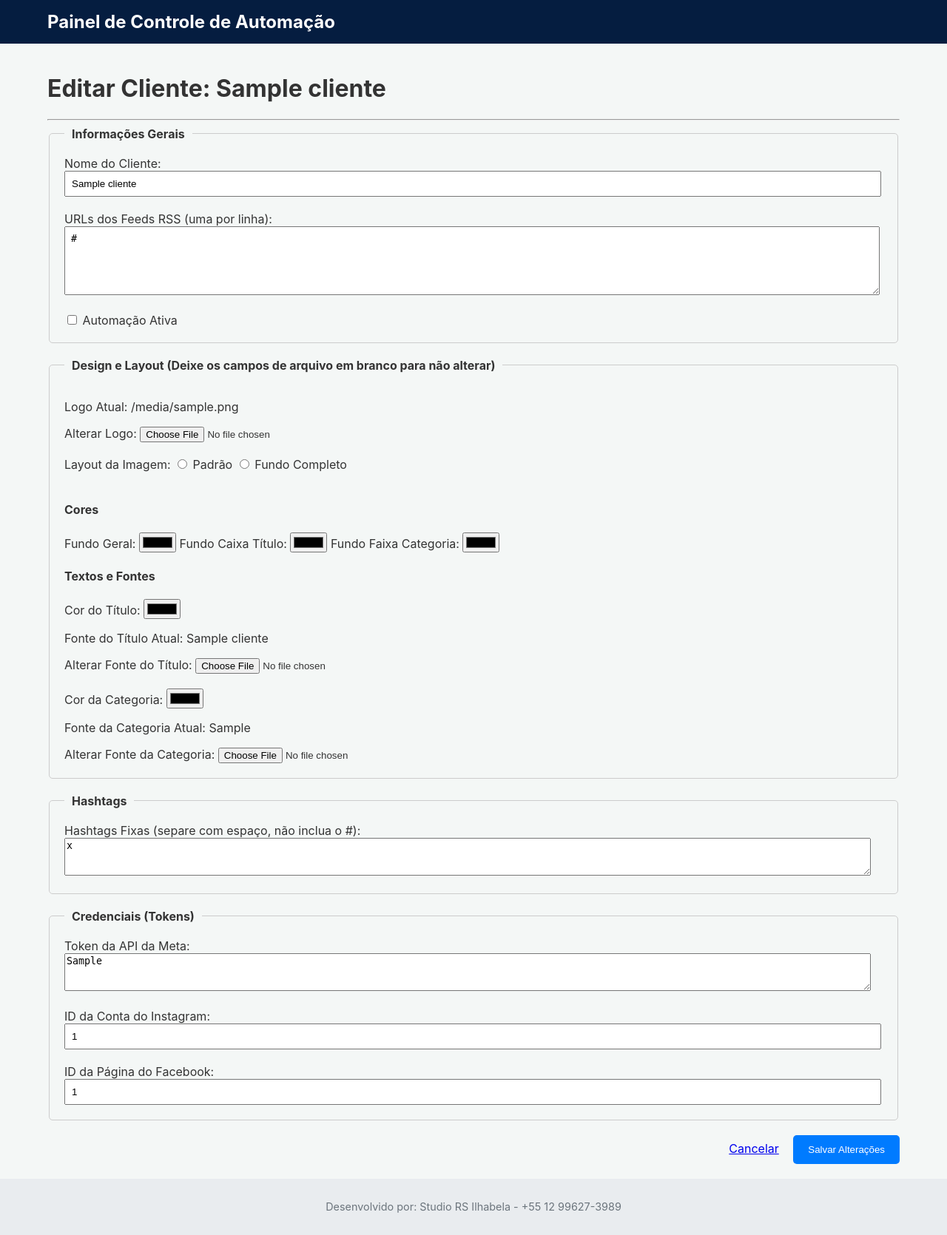
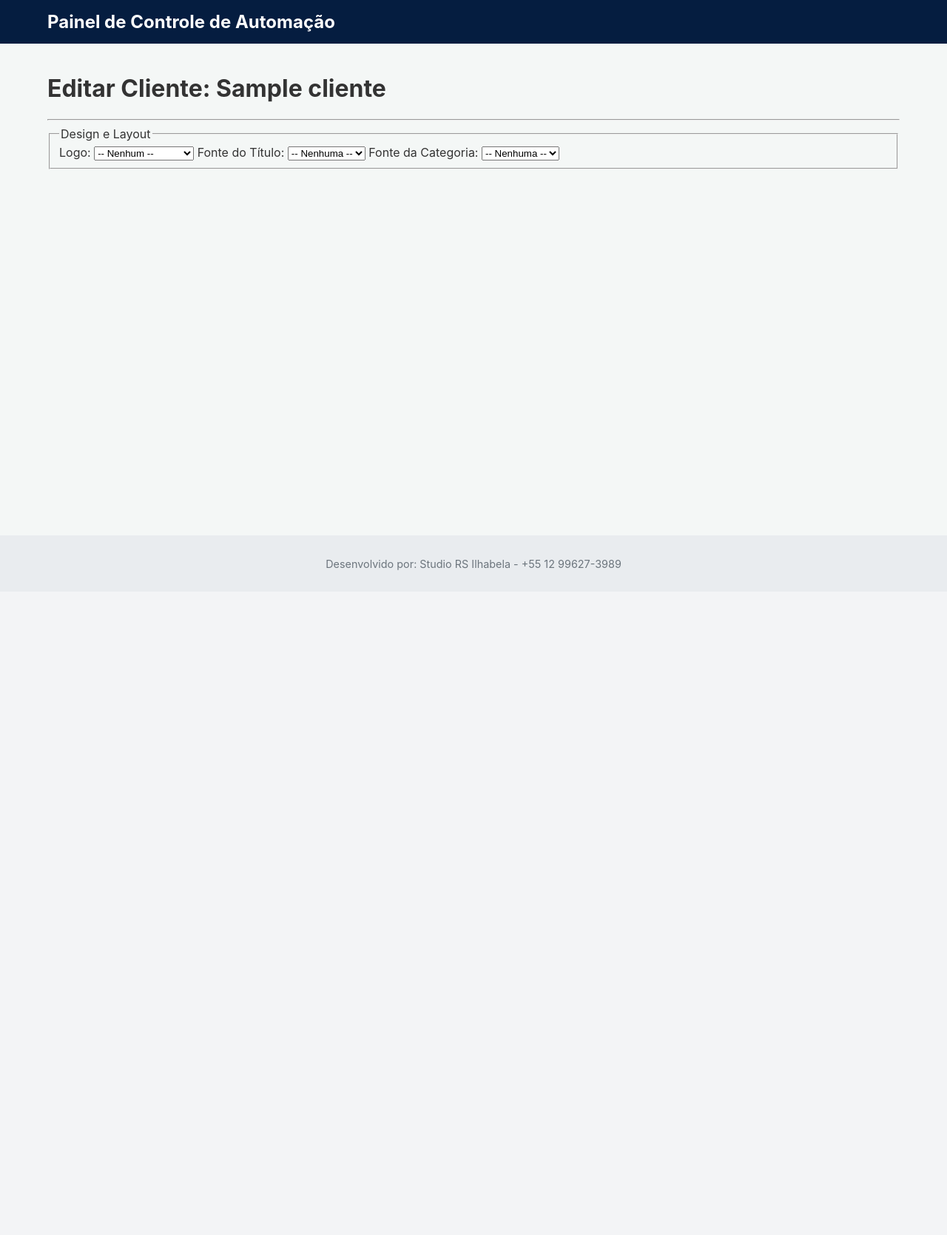
Before and after one commit to automacaoricardo33/rs-autoposter-social, a Flask app: template templates/editar_cliente.html in a window 1280 px wide. Shown: the whole page at 74% size. After the commit the page ends 771 px from the top, so only its background shows below. Run offline with Flask 3, Linux system fonts and the light colour scheme; the template is opened without the code that fills it: most values are stand-ins (such as "Sample title", 1, 10 or a date in 2020); some libraries are stand-ins or nearby versions.

Commit message:
Update editar_cliente.html

```diff
--- a/templates/editar_cliente.html
+++ b/templates/editar_cliente.html
@@ -1,81 +1,41 @@
 {% extends "base.html" %}
-
-{% block title %}
-Editar Cliente
-{% endblock %}
-
 {% block content %}
   <h1>Editar Cliente: {{ cliente['nome_cliente'] }}</h1>
   <hr>
+  <form method="post">
+    <fieldset>
+        <legend>Design e Layout</legend>
 
-  <form method="post" enctype="multipart/form-data" style="display: flex; flex-direction: column; gap: 20px;">
+        <label for="logo_path">Logo:</label>
+        <select name="logo_path" id="logo_path">
+            <option value="">-- Nenhum --</option>
+            {% for imagem in imagens %}
+                <option value="{{ imagem }}" {% if imagem == cliente.logo_path %}selected{% endif %}>
+                    {{ imagem }}
+                </option>
+            {% endfor %}
+        </select>
 
-    <fieldset style="border: 1px solid #ccc; padding: 20px; border-radius: 5px;">
-        <legend style="font-weight: bold; padding: 0 10px;">Informações Gerais</legend>
-        <label for="nome_cliente">Nome do Cliente:</label>
-        <input type="text" name="nome_cliente" id="nome_cliente" required value="{{ cliente['nome_cliente'] }}" style="width: 98%; padding: 8px;">
-        <br><br>
-        <label for="rss_urls">URLs dos Feeds RSS (uma por linha):</label>
-        <textarea name="rss_urls" id="rss_urls" required rows="5" style="width: 98%; padding: 8px;">{{ rss_urls_texto }}</textarea>
-        <br><br>
-        <label><input type="checkbox" name="ativo" {% if cliente['ativo'] == 1 %}checked{% endif %}> Automação Ativa</label>
-    </fieldset>
+        <label for="fonte_titulo_path">Fonte do Título:</label>
+        <select name="fonte_titulo_path" id="fonte_titulo_path">
+            <option value="">-- Nenhuma --</option>
+            {% for fonte in fontes %}
+                <option value="{{ fonte }}" {% if fonte == cliente.fonte_titulo_path %}selected{% endif %}>
+                    {{ fonte }}
+                </option>
+            {% endfor %}
+        </select>
 
-    <fieldset style="border: 1px solid #ccc; padding: 20px; border-radius: 5px;">
-        <legend style="font-weight: bold; padding: 0 10px;">Design e Layout (Deixe os campos de arquivo em branco para não alterar)</legend>
+        <label for="fonte_categoria_path">Fonte da Categoria:</label>
+        <select name="fonte_categoria_path" id="fonte_categoria_path">
+            <option value="">-- Nenhuma --</option>
+            {% for fonte in fontes %}
+                <option value="{{ fonte }}" {% if fonte == cliente.fonte_categoria_path %}selected{% endif %}>
+                    {{ fonte }}
+                </option>
+            {% endfor %}
+        </select>
+        </fieldset>
 
-        <p>Logo Atual: {{ cliente['logo_path'] or 'Nenhum' }}</p>
-        <label for="logo">Alterar Logo:</label>
-        <input type="file" name="logo" id="logo">
-        <br><br>
-        <label>Layout da Imagem:</label>
-        <label><input type="radio" name="layout_imagem" value="padrão" {% if cliente['layout_imagem'] == 'padrão' %}checked{% endif %}> Padrão</label>
-        <label><input type="radio" name="layout_imagem" value="fundo_completo" {% if cliente['layout_imagem'] == 'fundo_completo' %}checked{% endif %}> Fundo Completo</label>
-        <br><br>
-
-        <h4>Cores</h4>
-        <label for="cor_fundo_geral">Fundo Geral:</label>
-        <input type="color" name="cor_fundo_geral" id="cor_fundo_geral" value="{{ cliente['cor_fundo_geral'] or '#051d40' }}">
-        <label for="cor_caixa_titulo">Fundo Caixa Título:</label>
-        <input type="color" name="cor_caixa_titulo" id="cor_caixa_titulo" value="{{ cliente['cor_caixa_titulo'] or '#000000' }}">
-        <label for="cor_faixa_categoria">Fundo Faixa Categoria:</label>
-        <input type="color" name="cor_faixa_categoria" id="cor_faixa_categoria" value="{{ cliente['cor_faixa_categoria'] or '#000000' }}">
-
-        <h4>Textos e Fontes</h4>
-        <label for="cor_texto_titulo">Cor do Título:</label>
-        <input type="color" name="cor_texto_titulo" id="cor_texto_titulo" value="{{ cliente['cor_texto_titulo'] or '#FFFFFF' }}">
-        <p>Fonte do Título Atual: {{ cliente['fonte_titulo_path'] or 'Nenhuma' }}</p>
-        <label for="fonte_titulo">Alterar Fonte do Título:</label>
-        <input type="file" name="fonte_titulo" id="fonte_titulo">
-        <br><br>
-        <label for="cor_texto_categoria">Cor da Categoria:</label>
-        <input type="color" name="cor_texto_categoria" id="cor_texto_categoria" value="{{ cliente['cor_texto_categoria'] or '#FFD700' }}">
-        <p>Fonte da Categoria Atual: {{ cliente['fonte_categoria_path'] or 'Nenhuma' }}</p>
-        <label for="fonte_categoria">Alterar Fonte da Categoria:</label>
-        <input type="file" name="fonte_categoria" id="fonte_categoria">
-    </fieldset>
-
-    <fieldset style="border: 1px solid #ccc; padding: 20px; border-radius: 5px;">
-        <legend style="font-weight: bold; padding: 0 10px;">Hashtags</legend>
-        <label for="hashtags_fixas">Hashtags Fixas (separe com espaço, não inclua o #):</label>
-        <textarea name="hashtags_fixas" id="hashtags_fixas" rows="3" style="width: 98%;">{{ cliente['hashtags_fixas'] or '' }}</textarea>
-    </fieldset>
-
-    <fieldset style="border: 1px solid #ccc; padding: 20px; border-radius: 5px;">
-        <legend style="font-weight: bold; padding: 0 10px;">Credenciais (Tokens)</legend>
-        <label for="meta_api_token">Token da API da Meta:</label>
-        <textarea name="meta_api_token" id="meta_api_token" rows="3" style="width: 98%;">{{ cliente['meta_api_token'] or '' }}</textarea>
-        <br><br>
-        <label for="instagram_id">ID da Conta do Instagram:</label>
-        <input type="text" name="instagram_id" id="instagram_id" value="{{ cliente['instagram_id'] or '' }}" style="width: 98%; padding: 8px;">
-        <br><br>
-        <label for="facebook_page_id">ID da Página do Facebook:</label>
-        <input type="text" name="facebook_page_id" id="facebook_page_id" value="{{ cliente['facebook_page_id'] or '' }}" style="width: 98%; padding: 8px;">
-    </fieldset>
-
-    <div style="text-align: right;">
-      <a href="/" style="margin-right: 15px;">Cancelar</a>
-      <button type="submit" style="background-color: #007bff; color: white; padding: 12px 20px; border: none; border-radius: 5px; cursor: pointer;">Salvar Alterações</button>
-    </div>
-  </form>
+    </form>
 {% endblock %}
```
